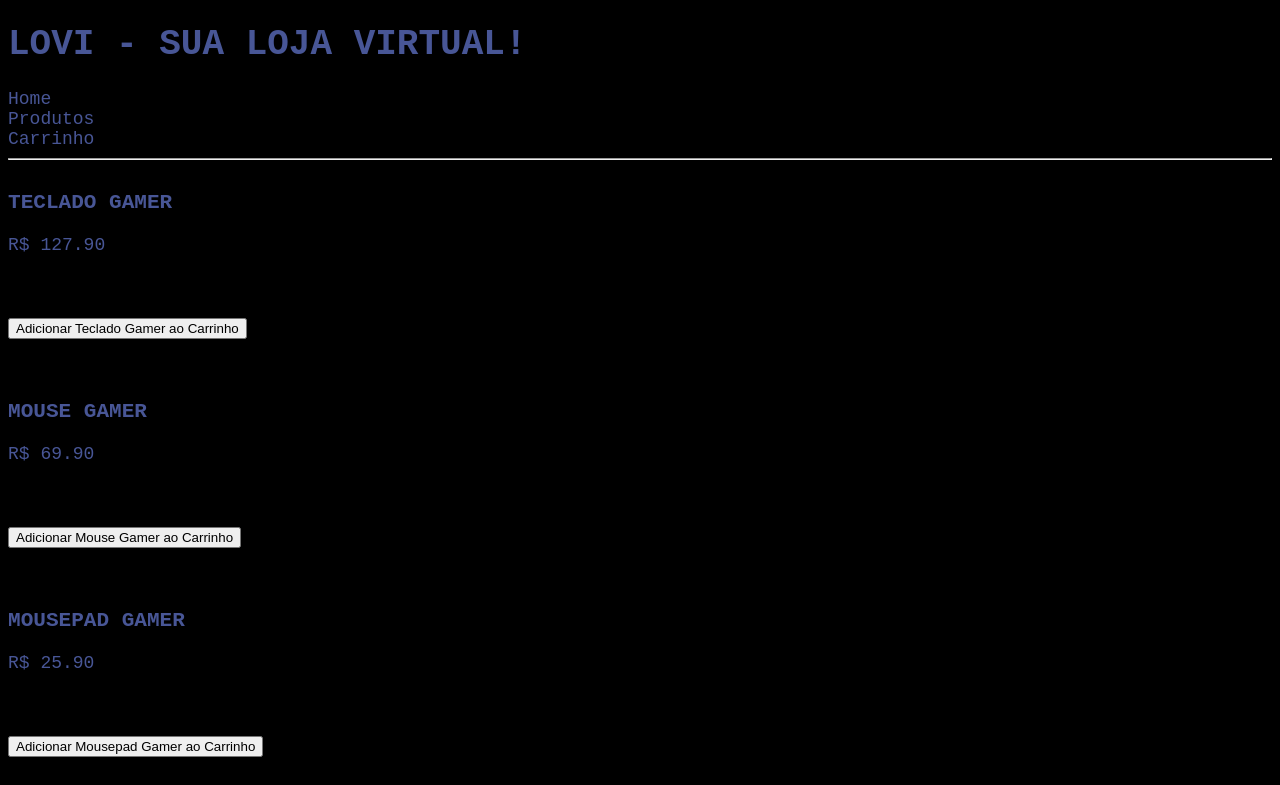
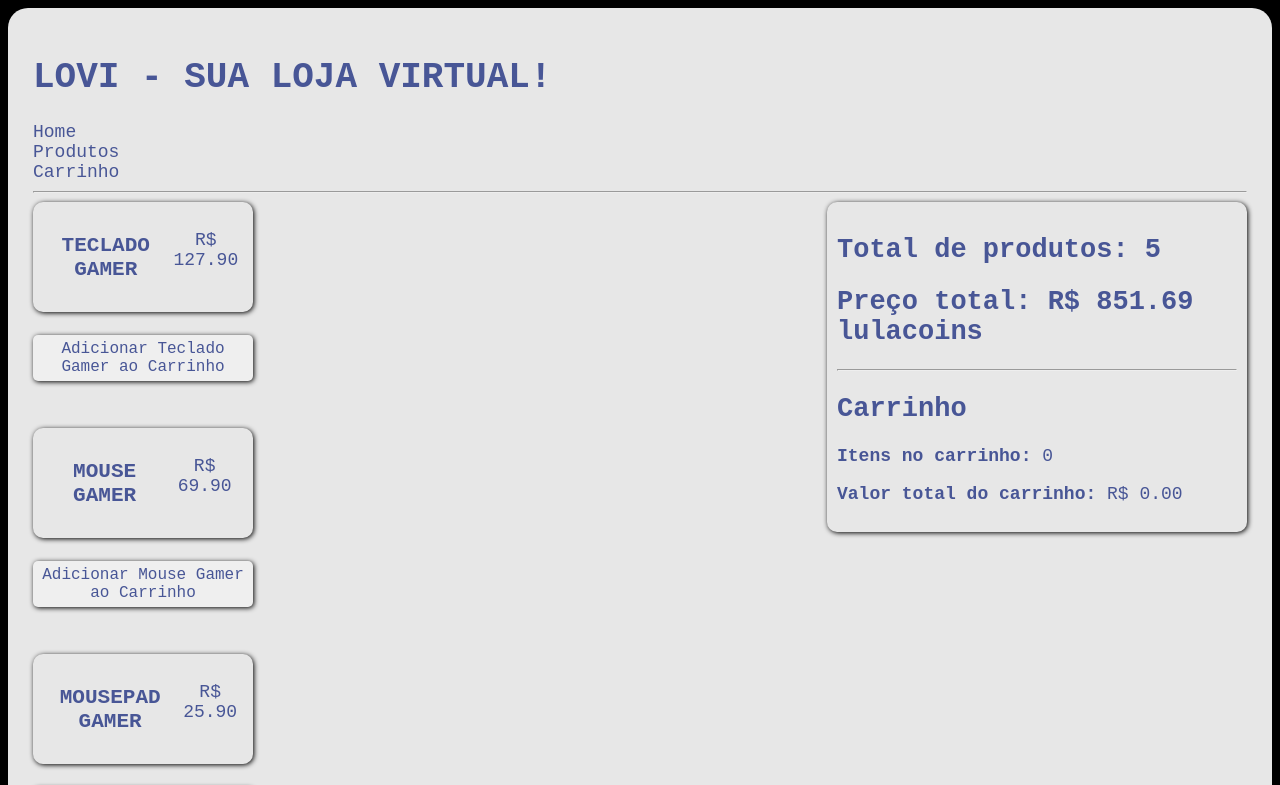
Before and after one commit to emnlfrnds/e-commerce, an Angular app: page /produtos in a window 1280 px wide. Shown: the top 785 px of the page. Built offline with nearby package versions, Linux system fonts and the light colour scheme.

Commit message:
style: atualiza o estilo da página de forma geral

```diff
--- a/src/styles.css
+++ b/src/styles.css
@@ -7,6 +7,7 @@ body {
 }
 
 a {
+  transition: 0.5s;
   color: #485696;
   text-decoration: none;
 }
@@ -17,7 +18,9 @@ a:hover {
   transition: .5s;
 }
 
-.index {
+/* ======================================================= */
+
+.app-index {
   background-color: #E7E7E7;
   padding: 25px;
   border-radius: 20px;
@@ -25,35 +28,52 @@ a:hover {
 
 /* Produtos */
 
-.produtos {
-  background-color: #7CC6FE;
+.produtos-comp {
+  box-shadow: 1px 1px 5px #000000;
   padding: 10px;
   width: 200px;
   border-radius: 10px;
   text-align: center;
 
   display: flex;
-  flex-direction: column;
+  flex-direction: row;
 }
 
 /* Página */
 
-.pag-container {
+.pag-listaprodutos {
   display: flex;
   justify-content: space-between;
   align-items: flex-start;
-  gap: 30px;
 }
 
 .lista-produtos {
   display: flex;
   flex-direction: column;
-  gap: 15px;
 }
 
-.carrinho {
-  width: 500px;
-  margin-top: 15px;
-  padding: 10px;
+.lista-produtos button#btnAddAoCarrinho {
+  transition: 0.5s;
+  width: 220px;
+  padding: 5px;
+  margin-bottom: 25px;
+  color: #485696;
+  font-family: 'Courier New', monospace;
+  font-size: medium;
+  border: none;
+  border-radius: 5px;
   box-shadow: 1px 1px 5px #000000;
 }
+
+.lista-produtos button#btnAddAoCarrinho:hover {
+  transition: 0.5s;
+  background-color: black;
+  color: #E7E7E7;
+}
+
+.pag-lp-carrinho {
+  width: 400px;
+  padding: 10px;
+  border-radius: 10px;
+  box-shadow: 1px 1px 5px #000000;
+}
```
